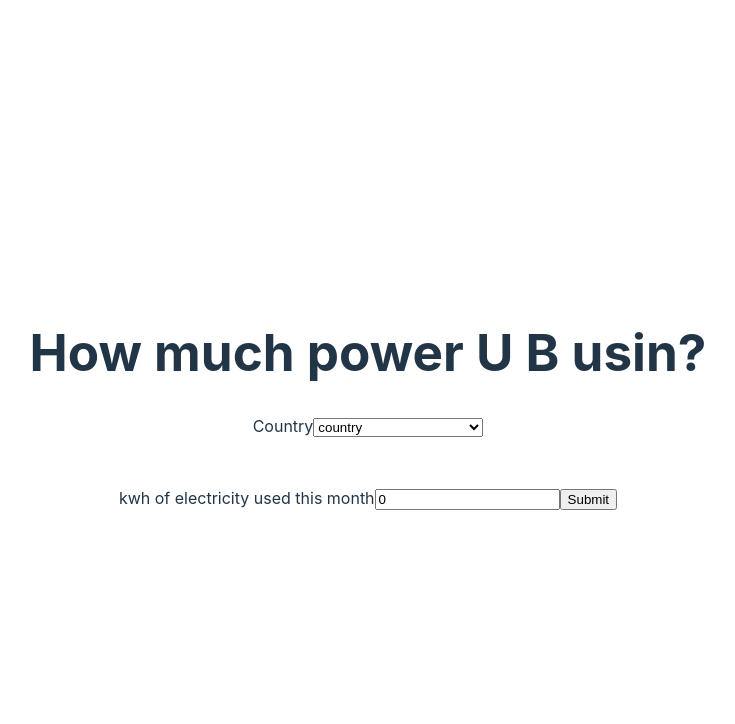
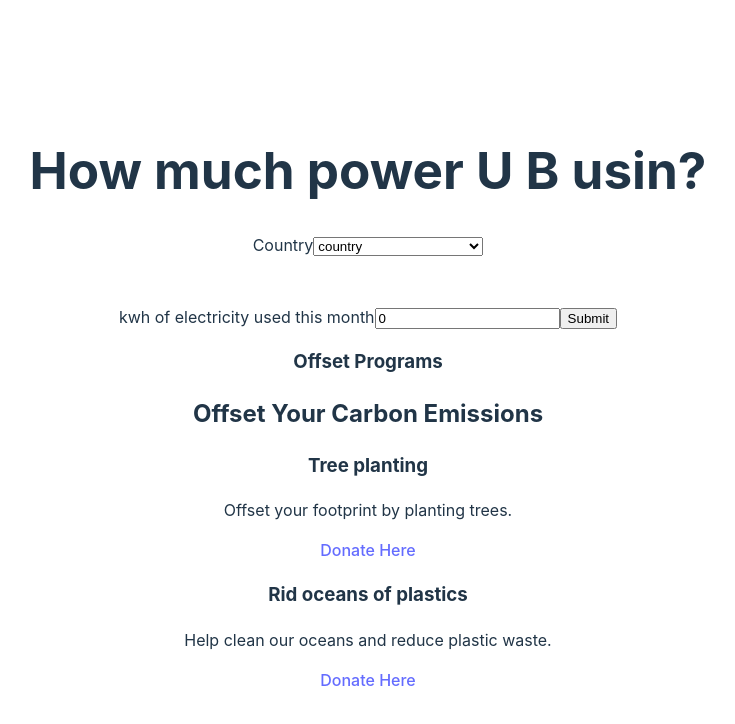
Before and after one commit to ScratchAxolotl/CarbonCompass, a React (Vite) app in the folder client/: page / in a window 1280 px wide. Shown: the top 724 px of the page, without its empty margins (272-1007 px from the left). Built offline with nearby package versions, Linux system fonts and the light colour scheme.

Commit message:
build(OffsetPrograms) added program links for users

```diff
--- a/client/components/clientForm.jsx
+++ b/client/components/clientForm.jsx
@@ -2,6 +2,8 @@ import { useEffect, useState } from 'react'
 // import reactLogo from './assets/react.svg'
 // import viteLogo from '/vite.svg'
 // import './App.css'
+import OffsetPrograms from "./offsetPrograms.jsx";
+
 
 export default function ClientForm() {
   const [powerUsage, setPowerUsage] = useState(0);
@@ -190,6 +192,10 @@ export default function ClientForm() {
         <input onChange={(e)=>changeAmount(e)} type='number' required min="0" value={powerUsage} step="0.01"></input>
         <input type='submit'></input>
       </form>
+      <div>
+        <h3>Offset Programs</h3>
+        <OffsetPrograms/> {/* render offsetProgram component */}
+      </div>
     </div>
   )
 }
--- /dev/null
+++ b/client/components/offsetPrograms.jsx
@@ -0,0 +1,90 @@
+import { useState } from "react";
+
+
+// links to donate
+const offsetPrograms = [
+    {
+      "id": 1,
+      "name": "Tree planting",
+      "link": "https://onetreeplanted.org/products/plant-trees?utm_medium=search&utm_source=bing&utm_campaign=plant-trees-needed-most&utm_term=projects&b_adgroup=Tree%20Planting%20-%20Donate&b_adgroupid=1316116920245747&b_adid=82257549266402&b_campaign=Tree%20Planting&b_campaignid=423558019&b_isproduct=&b_productid=&b_term=one%20tree%20planted&b_termid=kwd-82258385187162:loc-190&msclkid=8d6d5e520650141a15fe39c0c3ecd885",
+      "description": "Offset your footprint by planting trees."
+    },
+    {
+      "id": 2,
+      "name": "Rid oceans of plastics",
+      "link": "https://theoceancleanup.com/",
+      "description": "Help clean our oceans and reduce plastic waste."
+    },
+  ];
+
+  // Emission offset values (example rates)
+  const carbonRates = {
+    lbPerDollar: 50, // 50 lbs offset per $1
+    krPerDollar: 22.68, // 22.68 kg offset per $1
+  }
+
+// capital O
+  const OffsetPrograms = () => {
+    const [visibleProgram, setVisibleProgram] = useState(null); // Track which program's input is visible
+    const [offsetResults, setOffsetResults] = useState({});
+
+    // calculate carbon offset fro a program
+    const calculateOffset  = (id, donation) => {
+        if (!donation || donation <= 0) {
+            setOffsetResults((prev) => ({
+                ...prev, [id]: "please enter a valid donation amount."
+            }));
+            return;
+        }
+
+        const carbonOffsetLb = donation * carbonRates.lbPerDollar;
+        const carbonOffsetKg = donation * carbonRates.krPerDollar;
+
+        setOffsetResults((prev) => ({
+            ...prev,
+            [id]: `You offset approximately ${carbonOffsetLb.toFixed(2)}lbs
+             (${carbonOffsetKg.toFixed(2)} kg).`,
+            }));
+    };
+
+    return (
+        <div>
+          <h2>Offset Your Carbon Emissions</h2>
+          {offsetPrograms.map((program) => (
+            <div key={program.id}>
+              <h3>{program.name}</h3>
+              <p>{program.description}</p>
+              <a
+                href={program.link}
+                target="_blank"
+                onClick={(e) => {
+                  e
+                  setVisibleProgram(program.id); // Show input box for this program
+                }}
+              >
+                Donate Here
+              </a>
+              {visibleProgram === program.id && (
+                <div>
+                  <label htmlFor={`donation-${program.id}`}>
+                    Enter Donation Amount:
+                  </label>
+                  <input
+                    type="number"
+                    id={`donation-${program.id}`}
+                    min="1"
+                    placeholder="e.g. 10"
+                    onChange={(e) =>
+                      calculateOffset(program.id, parseFloat(e.target.value))
+                    }
+                  />
+                  <div>{offsetResults[program.id]}</div>
+                </div>
+              )}
+            </div>
+          ))}
+        </div>
+      );
+    };
+
+    export default OffsetPrograms;
```
Also changed, not shown: 1 other file (tests, documents, lock files or other folders).
